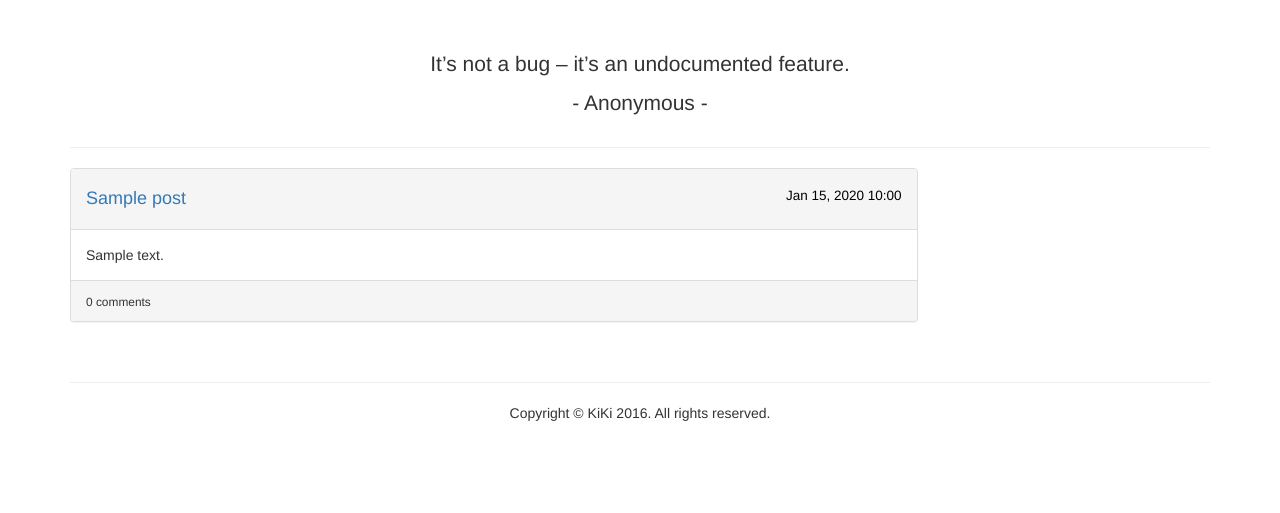
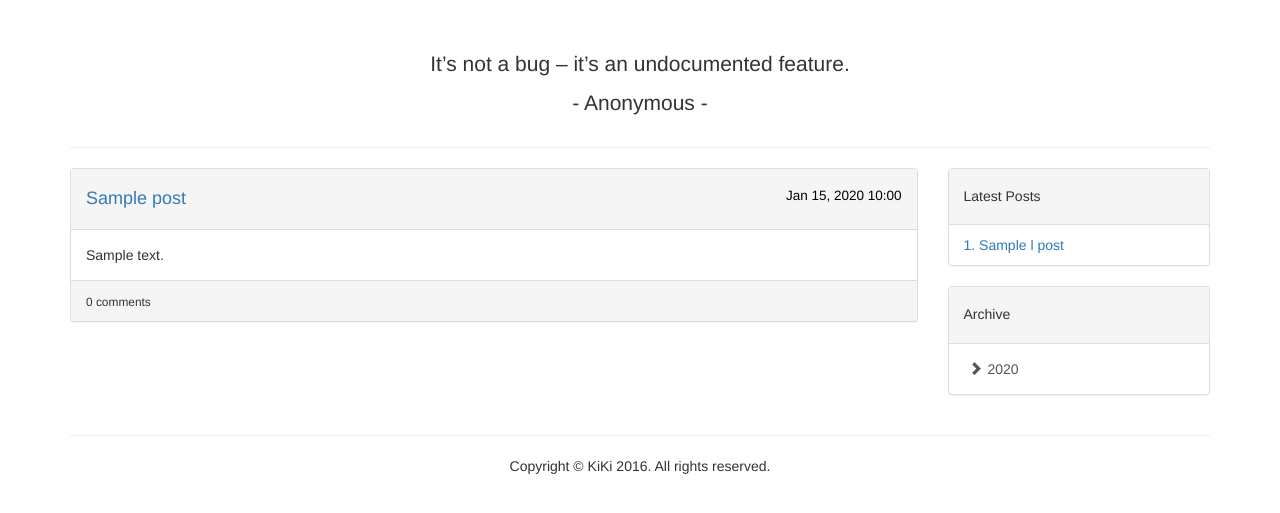
Before and after one commit to kingakimbrel/kiki-is-coding-blog, a Django app: template blog_app/templates/blog_app/index.html in a window 1280 px wide. Shown: the part 51-564 px from the top of the page. Run offline with Django 3.2, Linux system fonts and the light colour scheme; the template is opened without the code that fills it: most values are stand-ins (such as "Sample title", 1, 10 or a date in 2020); some libraries are stand-ins or nearby versions.

Commit message:
Archive widget feature

```diff
--- a/blog_app/static/scripts/blog.js
+++ b/blog_app/static/scripts/blog.js
@@ -1,24 +1,17 @@
 $(document).ready(function () {
-    function getLatestPost() {
-        $.ajax({
-            url: "/get_latest_post/",
-            type: 'GET',
-            success: function (data) {
-                $('#latestPosts').html(data);
-            },
-        });
-    };
+    //    function getArchive() {
+    //        $.ajax({
+    //            url: "/get_archive/",
+    //            type: 'GET',
+    //            success: function (data) {
+    //                $('#archiveTree').html(data);
+    //            },
+    //        });
+    //    };
+    $('.chevron-toggle').on('click', function () {
+        $('.glyphicon', this)
+            .toggleClass('glyphicon-chevron-right')
+            .toggleClass('glyphicon-chevron-down');
+    });
 
-    function getArchive() {
-        $.ajax({
-            url: "/get_archive/",
-            type: 'GET',
-            success: function (data) {
-                $('#archiveTree').html(data);
-            },
-        });
-    };
-
-    getLatestPost();
-    getArchive();
 });
--- a/blog_app/static/styles/site.css
+++ b/blog_app/static/styles/site.css
@@ -2,5 +2,37 @@ body {
     margin-top: 60px;
 }
 
-.viewPost{
+.chevron-toggle {}
+
+.list-padding {
+    padding: 5px;
 }
+
+.list-group.list-group-root {
+    padding: 0px;
+    overflow: hidden;
+    border-width: 0px;
+}
+
+.list-group.list-group-root > .list-group-item {
+    margin-bottom: 0px;
+    border-width: 0px;
+}
+
+.list-group.list-group-root > .list-group > .list-group-item {
+    border-width: 0px;
+    padding-left: 30px;
+}
+
+.list-group.list-group-root > .list-group > .list-group > .list-group-item {
+    border-width: 0px;
+    padding-left: 55px;
+}
+
+.list-group.list-group-root.well, .list-group{
+    margin-bottom: 0px;
+}
+
+.list-group-item .glyphicon {
+    margin-right: 5px;
+}
--- a/blog_app/templates/blog_app/archive.html
+++ b/blog_app/templates/blog_app/archive.html
@@ -1,13 +1,32 @@
-{% for yearNode in archive_tree %}
-{{ yearNode.tag }}
-{% for monthNode in yearNode.children %}
-{{ monthNode.tag }}
-{% for post in monthNode.children %}
+<div class="panel panel-default">
+    <div class="panel-heading">
+        <h5>Archive</h5>
+    </div>
+    <div class="list-padding">
+        <div class="list-group list-group-root well">
+            {% for yearNode in archive_tree %}
+            <a href="#item-{{yearNode.year}}" class="list-group-item chevron-toggle" data-toggle="collapse">
+                <i class="glyphicon glyphicon-chevron-right"></i>{{ yearNode.year }}
+            </a>
+            <div class="list-group collapse" id="item-{{yearNode.year}}">
+                {% for monthNode in yearNode.months %}
+                <a href="#item-{{yearNode.year}}-{{monthNode.month}}" class="list-group-item chevron-toggle"
+                   data-toggle="collapse">
+                    <i class="glyphicon glyphicon-chevron-right"></i>{{ monthNode.month }} ({{ monthNode.count }})
+                </a>
+                <div class="list-group collapse" id="item-{{yearNode.year}}-{{monthNode.month}}">
+                    <a href="#" class="list-group-item">Item 1.1.1</a>
+                    <a href="#" class="list-group-item">Item 1.1.2</a>
+                    <a href="#" class="list-group-item">Item 1.1.3</a>
+                </div>
+                {% endfor %}
+            </div>
+            {% empty %}
+            <div class="list-group-item">
+                No posts yet :(
+            </div>
+            {% endfor %}
+        </div>
+    </div>
 
-{{ post.title }} <br />
-
-{% endfor %}
-
-{% endfor %}
-
-{% endfor %}
+</div>
--- a/blog_app/templates/blog_app/base.html
+++ b/blog_app/templates/blog_app/base.html
@@ -1,6 +1,10 @@
 <!DOCTYPE html>
 <html lang="en">
 <head>
+    <meta http-equiv="cache-control" content="max-age=0"/>
+    <meta http-equiv="cache-control" content="no-cache"/>
+    <meta http-equiv="expires" content="0"/>
+    <meta http-equiv="expires" content="Tue, 01 Jan 1990 12:00:00 GMT"/>
     <meta charset="utf-8">
     <meta http-equiv="X-UA-COMPATIBLE" content="IE=ednge">
     <meta name="viewport" content="width=device-width, initial-scale=1">
@@ -41,9 +45,16 @@
             </div>
         </div>
         <div class="col-md-3">
-            <div id="latestPosts"></div>
 
-            <div id="archiveTree"></div>
+            <div id="latestPosts">
+                {% include "blog_app/latest_posts.html" %}
+            </div>
+
+            <div id="archiveTree">
+                {% include "blog_app/archive.html" %}
+            </div>
+
+
         </div>
     </div>
 </div>
--- a/blog_app/templates/blog_app/latestPosts.html
+++ b/blog_app/templates/blog_app/latest_posts.html
@@ -7,7 +7,7 @@
 
         <li class="list-group-item"><a href="{% url 'blog_app:view_post' l_post.id %}">{{ forloop.counter }}. {{l_post.title}}</a></li>
         {% empty %}
-        <li>
+        <li class="list-group-item">
             No posts yet :(
         </li>
         {% endfor %}
```
Also changed, not shown: blog_app/models.py (+13 -4 lines), blog_app/static/functions/queries.py (added, +42 -0 lines), blog_app/views.py (+5 -44 lines).
